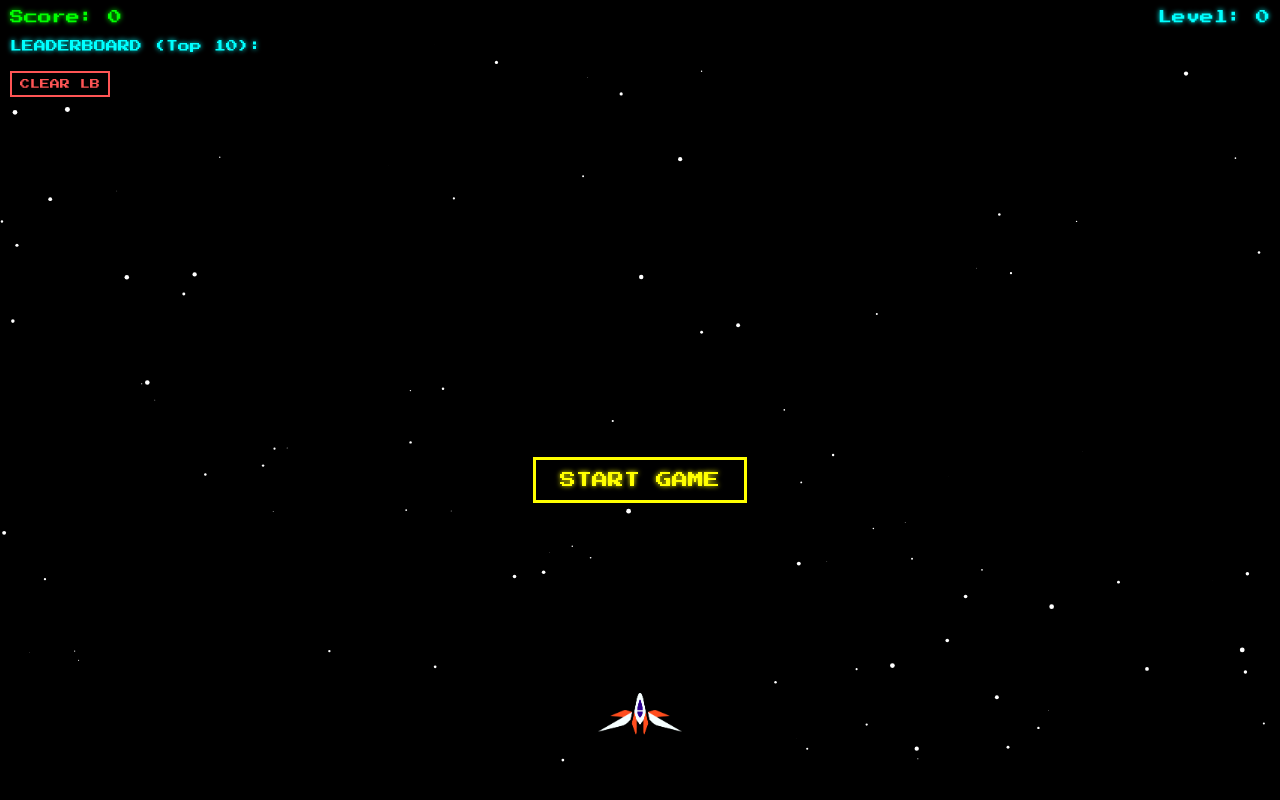
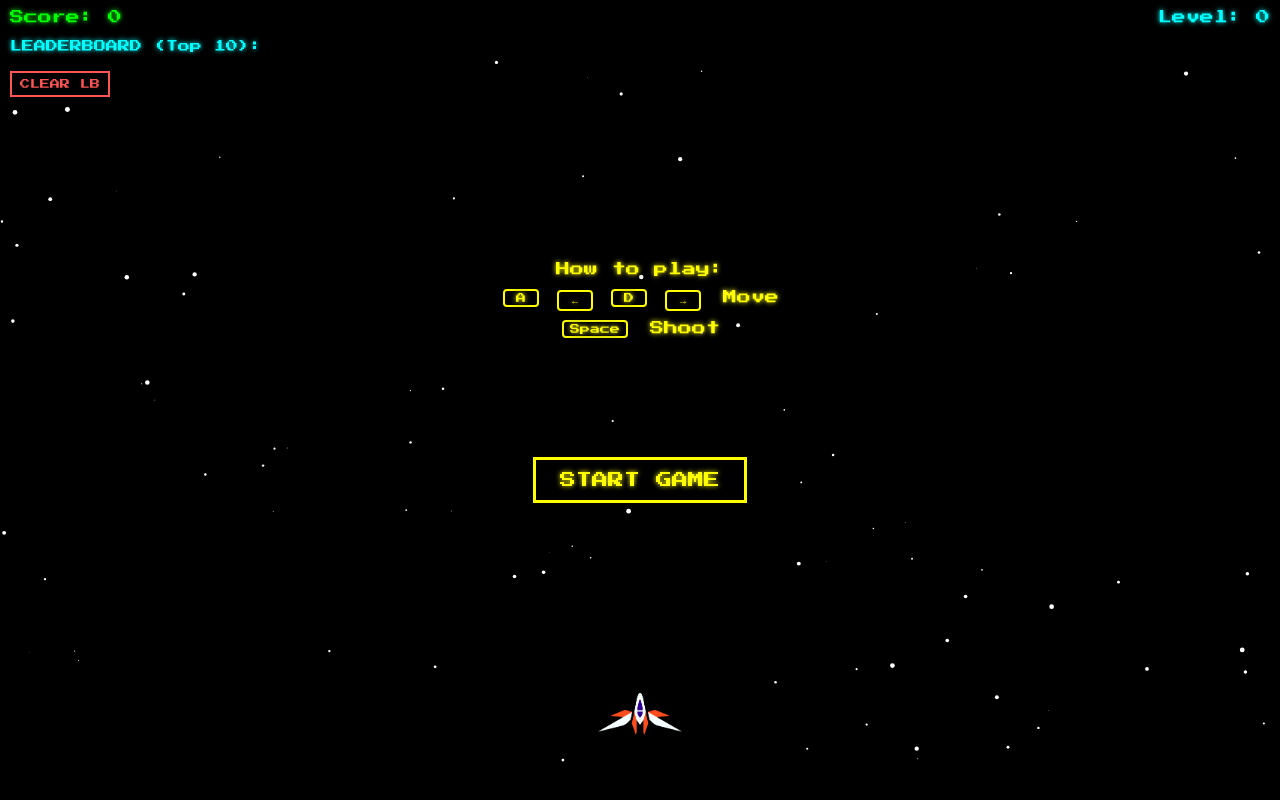
Before and after one commit to manursutil/space-invaders, a plain HTML site: page index.html in a window 1280 px wide. Drawn offline with Linux system fonts and the light colour scheme.

Commit message:
added how to play hint

```diff
--- a/index.html
+++ b/index.html
@@ -47,6 +47,21 @@
         <button id="saveScoreBtn" class="save-score-btn">SAVE SCORE</button>
       </div>
 
+      <div id="controlsHint" class="controls-hint">
+        <p>How to play:</p>
+        <div class="control">
+          <span class="keycap">A</span>
+          <span class="keycap">←</span>
+          <span class="keycap">D</span>
+          <span class="keycap">→</span>
+          <span class="action">Move</span>
+        </div>
+        <div class="control">
+          <span class="keycap">Space</span>
+          <span class="action">Shoot</span>
+        </div>
+      </div>
+
       <button id="start" class="start-btn">START GAME</button>
       <p id="gameOver" class="game-over-text">GAME OVER</p>
       <p id="nextLevel" class="next-level-text">NEXT LEVEL</p>
--- a/index.js
+++ b/index.js
@@ -650,6 +650,7 @@ animate();
 document.getElementById("start").addEventListener("click", () => {
   document.getElementById("start").style.display = "none";
   document.getElementById("leaderboard").style.display = "none";
+  document.getElementById("controlsHint").style.display = "none";
 
   score = 0;
   level = 1;
--- a/styles.css
+++ b/styles.css
@@ -203,6 +203,62 @@ body {
   animation: flash 1s infinite;
 }
 
+/* Controls Hint */
+
+@keyframes float {
+  0%,
+  100% {
+    transform: translateY(0);
+  }
+  50% {
+    transform: translateY(-3px);
+  }
+}
+
+.keycap {
+  display: inline-block;
+  padding: 2px 6px;
+  margin: 0 2px;
+  border: 2px solid yellow;
+  border-radius: 4px;
+  background: black;
+  font-size: 10px;
+  min-width: 20px;
+  text-align: center;
+  animation: float 1.5s ease-in-out infinite;
+}
+
+.keycap:nth-child(odd) {
+  animation-delay: 0.2s;
+}
+.keycap:nth-child(even) {
+  animation-delay: 0.4s;
+}
+
+.controls-hint {
+  display: block;
+  position: absolute;
+  top: 30%;
+  left: 50%;
+  transform: translateX(-50%);
+  padding: 8px 12px;
+  font-family: "Press Start 2P", monospace;
+  font-size: 14px;
+  color: yellow;
+  text-align: center;
+  z-index: 15;
+  text-shadow: 0 0 5px yellow, 0 0 10px black;
+}
+
+.control {
+  margin: 10px 0;
+}
+
+.action {
+  margin-left: 6px;
+  animation: float 1.5s ease-in-out infinite;
+}
+
 /* Game Over Elements */
 .next-level-text {
   position: fixed;
```
